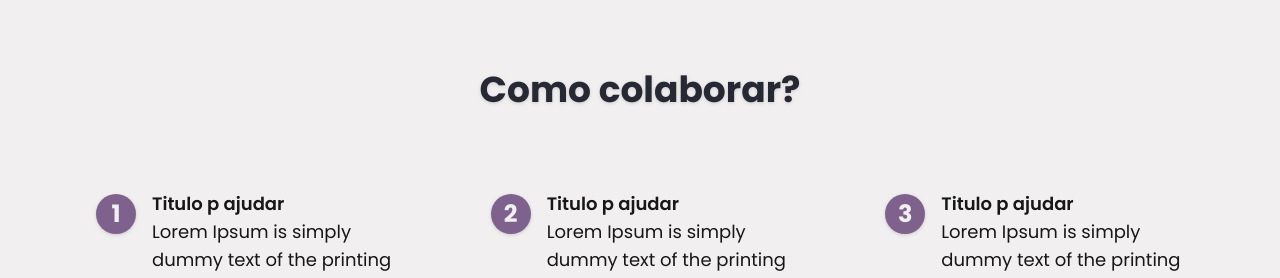
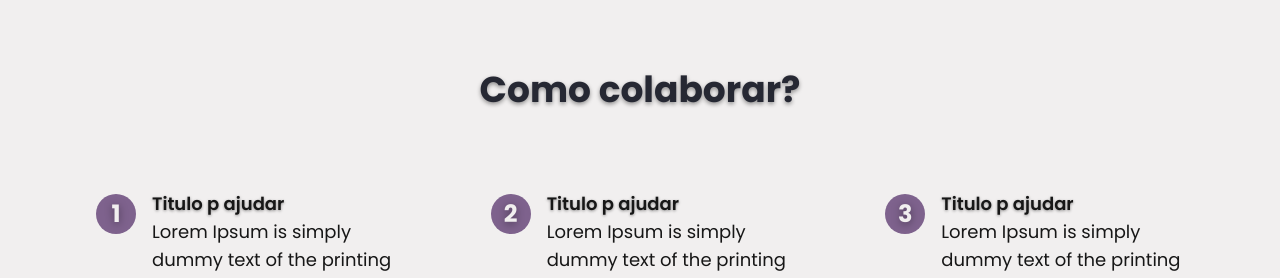
Before and after one commit to LabDasMinas/labdasminas.github.io, a Next.js app: page / in a window 1280 px wide. Shown: the part 309-587 px from the top of the page. Built offline with nearby package versions, Linux system fonts and the light colour scheme.

Commit message:
style: add shadow

```diff
--- a/src/app/components/ComoColaborar.tsx
+++ b/src/app/components/ComoColaborar.tsx
@@ -29,15 +29,15 @@ export default function ComoColaborar() {
 
       <section className="flex flex-col gap-y-20 py-40 relative  bg-[#F1EFEF]">
 
-        <h2 className="font-bold text-4xl text-escuroLab text-center drop-shadow">Como colaborar?</h2>
+        <h2 className="font-bold text-4xl text-escuroLab text-center [text-shadow:_0_2px_4px_rgb(0_0_0_/_40%)]">Como colaborar?</h2>
 
         <div className="grid grid-cols-1 md:grid-cols-3 gap-12 lg:gap-24 px-8 lg:px-24">
           {
             content.map((item, idx) => (
               <article className="flex gap-x-4 items-start justify-start">
-                <div><em className="text-[#F1EFEF] drop-shadow flex not-italic font-bold justify-center items-center text-center bg-roxoLab text-2xl rounded-full w-10 h-10 mt-1">{idx + 1}</em></div>
+                <div><em className="text-[#F1EFEF] flex not-italic font-bold justify-center items-center text-center bg-roxoLab text-2xl rounded-full w-10 h-10 mt-1 [text-shadow:_0_2px_8px_rgb(0_0_0_/_40%)]">{idx + 1}</em></div>
                 <div className="text-lg">
-                  <p className="font-semibold">
+                  <p className="font-semibold [text-shadow:_0_1px_3px_rgb(0_0_0_/_40%)]">
                     {item.title}
                   </p>
                   <p>
```
